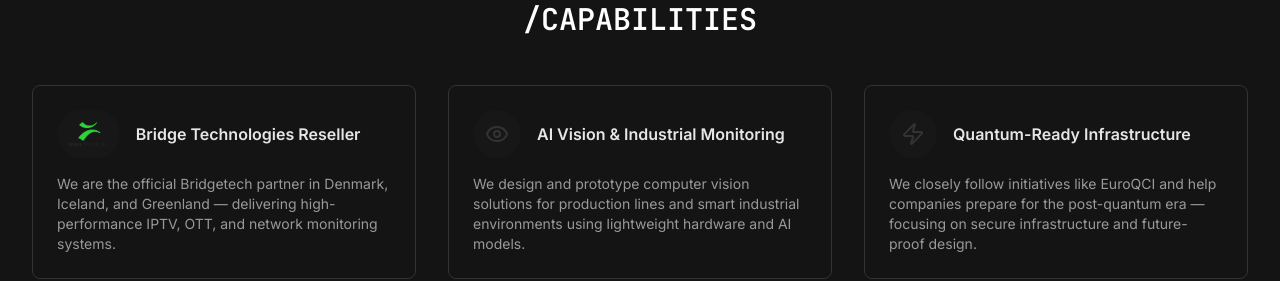
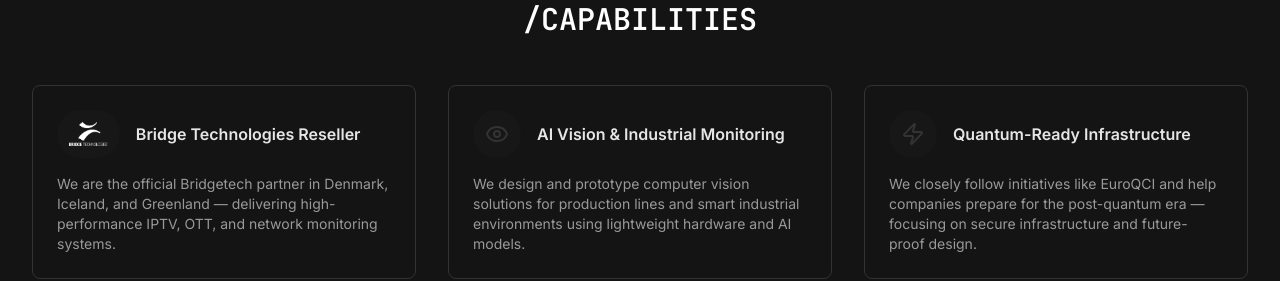
Before and after one commit to BilleMadsen/technology-company-landing-page-042, a React (Vite) app: page / in a window 1280 px wide. Shown: the part 780-1061 px from the top of the page. Built offline with nearby package versions, Linux system fonts and the light colour scheme.

Commit message:
Update BridgeTech logo
Updated the Bridge Technologies section to use the BridgeTech_White_Vertical.png logo.

```diff
--- a/src/pages/Index.tsx
+++ b/src/pages/Index.tsx
@@ -41,7 +41,7 @@ const Index = () => {
               <div className="flex items-center space-x-4">
                 <div className="rounded-full bg-primary/10 p-3">
                   <img
-                    src="/lovable-uploads/a7f5a264-c624-40fe-a470-cac2e9c9a2e2.png"
+                    src="/lovable-uploads/a682b11c-c968-45d8-b778-72bc5a8ae708.png"
                     alt="Bridge Technologies"
                     className="h-6 w-auto"
                   />
```
Also changed, not shown: public/lovable-uploads/a682b11c-c968-45d8-b778-72bc5a8ae708.png (added).
